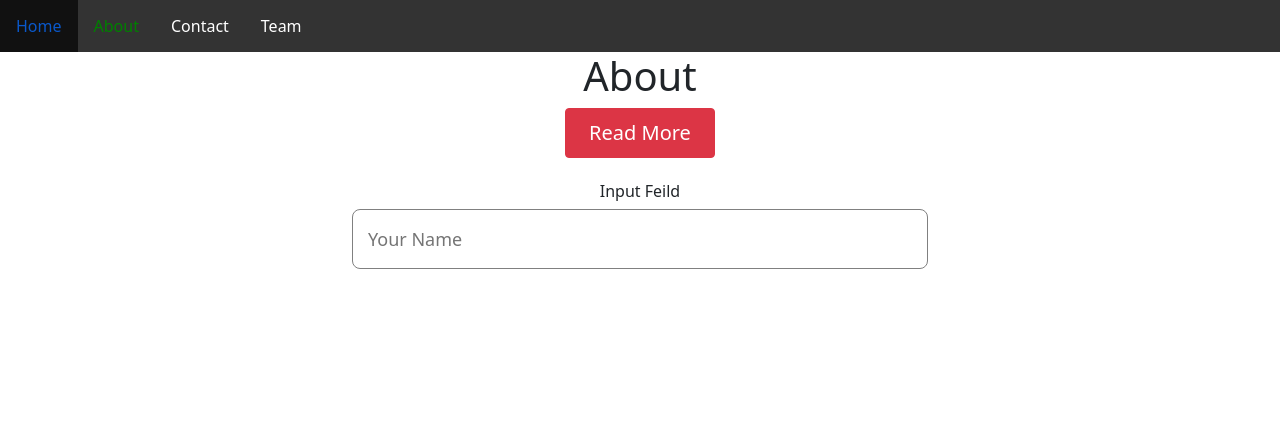
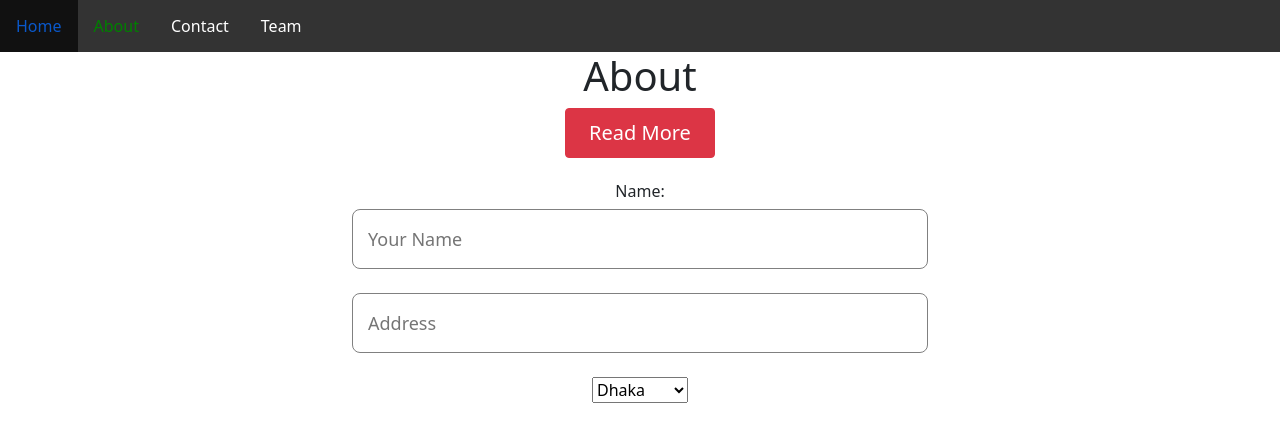
Before and after one commit to mrsamia/react_tuitoriaal, a React (Create React App) app: page /About in a window 1280 px wide. Shown: the top 442 px of the page. Built offline with nearby package versions, Linux system fonts and the light colour scheme.

Commit message:
SRM | onchange practice

```diff
--- a/src/component/Input.js
+++ b/src/component/Input.js
@@ -17,27 +17,18 @@ import React, { Component } from 'react';
 class Input extends Component {
 
 
-constructor(){
-    super();
-    this.state={
-        tittle:"Input Feild",
-        username:" "
-    }
-}
 
 
-onchangehndler=(event)=>{
-  var myvalue= event.target.value;
-  this.setState({username:myvalue})
-}
+// onchangehndler=(event)=>{
+//   var myvalue= event.target.value;
+//   this.setState({username:myvalue})
+// }
 
 
     render() {
         return (
             <div>
-                <h6>{this.state.tittle}</h6>
-                <h6>{this.state.username}</h6>
-                 <input name={this.props.name} placeholder={this.props.placeholder} onChange={this.onchangehndler}/>
+                 <input name={this.props.name} placeholder={this.props.placeholder} onChange={this.props.onchangehndler}/>
             </div>
         );
     }
--- /dev/null
+++ b/src/component/Input/Index.js
@@ -0,0 +1,14 @@
+import React, { Component } from 'react';
+
+
+class Index extends Component {
+    render() {
+        return (
+            <div>
+                <input name={this.props.name} placeholder={this.props.placeholder} onChange={this.props.onChange}/>
+            </div>
+        );
+    }
+}
+
+export default Index;
--- /dev/null
+++ b/src/component/Json.js
@@ -0,0 +1,38 @@
+import React, { Component } from 'react';
+
+class Json extends Component {
+    render() {
+
+        const mylist=[
+            {
+                city:"Dhaka",
+                zip:"6000"
+            },
+            {
+                city:"Rangpur",
+                zip:"4000"
+            },
+            {
+                city:"Shibpur",
+                zip:"3000"
+            },
+            {
+                city:"Narsingdi",
+                zip:"2000"
+            }
+        ]
+
+        const dataitem=mylist.map((data)=>{
+            return <option>{data.city}</option>
+        });
+
+
+        return (
+            <div>
+                <select>{dataitem}</select>
+            </div>
+        );
+    }
+}
+
+export default Json;
--- /dev/null
+++ b/src/containers/Login.js
@@ -0,0 +1,46 @@
+import React, { Component } from 'react';
+import Index from '../component/Input/Index';
+import '../style/input.css';
+
+class Login extends Component {
+
+
+    constructor() {
+        super();
+        this.state = {
+            firstname: " ",
+            lastname: " ",
+            email: " ",
+            password: " "
+        }
+    }
+
+    onChangeHandler = (event) => {
+        const myname = event.target.name;
+        const myvalue = event.target.value;
+        console.log(myname, myvalue)
+        this.setState({ [myname]: myvalue });
+    }
+
+    render() {
+        console.log(this.state);
+        return (
+            <div>
+                <h6>FirstName: {this.state.firstname}</h6>
+                <Index name="firstname" placeholder="Enter Firstname" onChange={this.onChangeHandler} /><br></br>
+
+                <h6>LastName:  {this.state.lastname}</h6>
+                <Index name="lastname" placeholder="Enter Lastname" onChange={this.onChangeHandler} /><br></br>
+
+                <h6>Email:{this.state.email}</h6>
+                <Index name="email" placeholder="Enter Email" onChange={this.onChangeHandler} /><br></br>
+
+                <h6>Password:{this.state.password}</h6>
+                <Index name="password" placeholder="Enter Password" onChange={this.onChangeHandler} /><br></br>
+
+            </div>
+        );
+    }
+}
+
+export default Login;
--- a/src/pages/About.js
+++ b/src/pages/About.js
@@ -1,6 +1,7 @@
 import React, { Component } from 'react';
 import Button from '../component/Button';
 import Input from '../component/Input';
+import Json from '../component/Json';
 
 class About extends Component {
 
@@ -8,6 +9,18 @@ class About extends Component {
         alert("Button is Clicked");
     }
 
+    constructor(){
+        super();
+        this.state={
+            tittle:"Input Feild",
+            username:" "
+        }
+    }
+
+    onchangehndler=(event)=>{
+        var myvalue= event.target.value;
+        this.setState({username:myvalue})
+      }
 
     render() {
         return (
@@ -15,8 +28,11 @@ class About extends Component {
                 <h1>About</h1>
                 <Button clsname="btn btn-danger" name="Read More" onclck={this.click} style={{height:'50px',width:'150px',fontSize:20 }}/>
                 <br></br>
-                <Input name="UserName" placeholder="Your Name"/>
+                <h6>Name:{this.state.username}</h6>
+                <Input name="UserName" placeholder="Your Name" onchangehndler={this.onchangehndler}/><br></br>
+                <Input name="Address" placeholder="Address"/><br></br>
 
+              <Json/>
 
             </div>
         );
--- a/src/pages/Team.js
+++ b/src/pages/Team.js
@@ -1,4 +1,5 @@
 import React, { Component } from 'react';
+import Login from '../containers/Login';
 
 class Team extends Component {
     render() {
@@ -7,9 +8,9 @@ class Team extends Component {
                 <h1>
                 Team
                 </h1>
-                <h1>
-                Team react
-                </h1>
+               <form>
+                   <Login/>
+               </form>
             </div>
         );
     }
```
